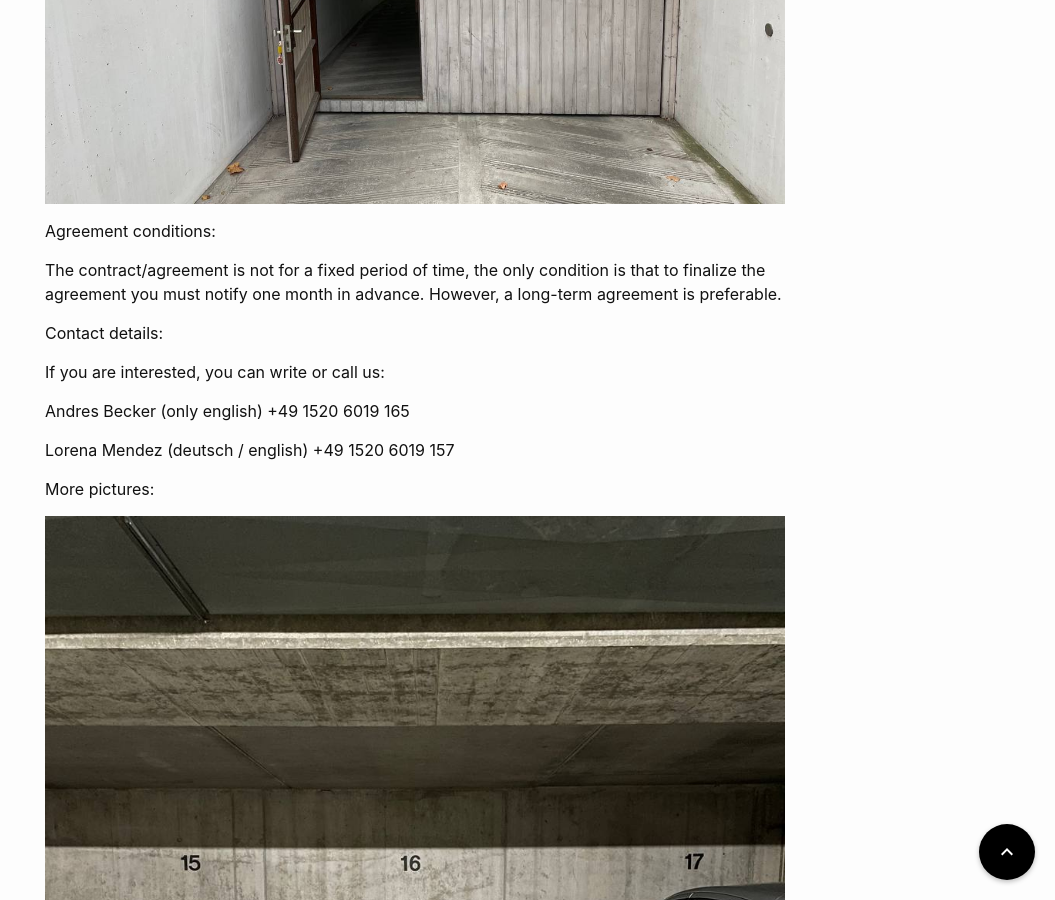
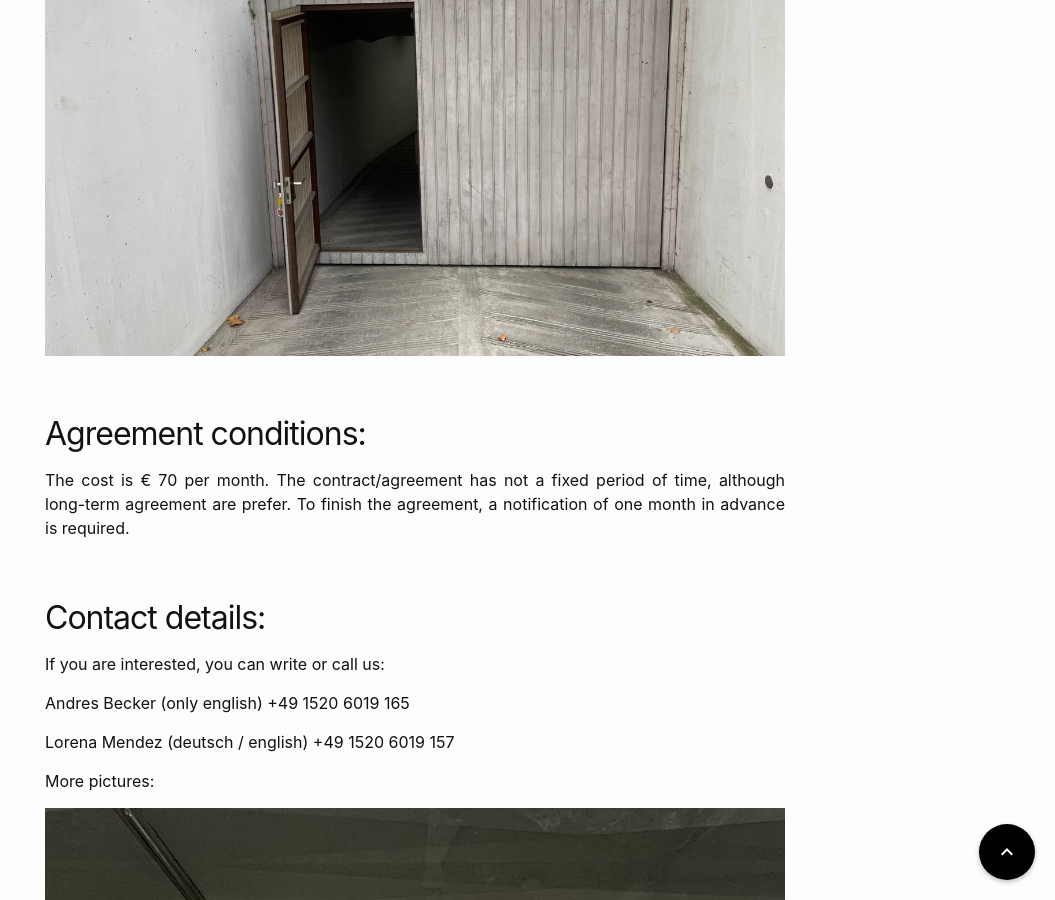
Before and after one commit to andresbecker/andresbecker.github.io, a Jekyll site: the page built from garage.md, in a window 1280 px wide and 900 px high, scrolled down 6964 px. Shown: the whole window, without its empty margins (225-1280 px from the left). Built offline with Jekyll 4.4.1, drawn with Linux system fonts in a browser that asks for light colours; some of the changed text lies outside the part shown.

Commit message:
format changed and more info added

```diff
--- a/garage.md
+++ b/garage.md
@@ -1,12 +1,10 @@
 ---
 layout: blog_page
-title: Garage for rent
+title: Garage for rent (€ 70 monthly)
 permalink: /others/garage_en.html
 ---
 
-<p style='text-align: justify;'>
-  Location
-</p>
+<h2 class="post-title">Location</h2>
 
 Bingener Str. 32, 80993 München
 
@@ -18,11 +16,12 @@ Google maps <a href="https://goo.gl/maps/YS9DEnYZ4UUDks43A">link</a>.
   <img src="../img/garage/13.jpg" width="100%">
 </p>
 
-The building is between Olympia Einkaufszentrum and Moosacher St.-Martins-Platz. Near <a href="https://goo.gl/maps/WaNeSC8CzUHArkbQ9">REWE</a> and <a href="https://goo.gl/maps/chXPobHw5m5ZgSLY7">Norma</a>.
+<p style='text-align: justify;'>
+  The building is between Olympia Einkaufszentrum and Moosacher St.-Martins-Platz. Near <a href="https://goo.gl/maps/WaNeSC8CzUHArkbQ9">REWE</a> and <a href="https://goo.gl/maps/chXPobHw5m5ZgSLY7">Norma</a>.
 
-<p style='text-align: justify;'>
-  Garage specifications
 </p>
+
+<h2 class="post-title">Garage specifications</h2>
 
 <style type="text/css">
 .tg  {border-collapse:collapse;border-spacing:0;}
@@ -59,7 +58,9 @@ The building is between Olympia Einkaufszentrum and Moosacher St.-Martins-Platz.
   <img src="../img/garage/1.jpg" width="100%">
 </p>
 
-The lowest point is at the garage door
+<p style='text-align: justify;'>
+  The lowest point is at the garage door
+</p>
 
 <style type="text/css">
 .tg  {border-collapse:collapse;border-spacing:0;}
@@ -88,7 +89,9 @@ The lowest point is at the garage door
   <img src="../img/garage/7.jpg" width="100%">
 </p>
 
-The garage is perfect for small-medium cars. However, a cargo van also fits well:
+<p style='text-align: justify;'>
+  The garage is perfect for small-medium cars. However, a cargo van also fits well:
+</p>
 
 <p align="center">
   <img src="../img/garage/eg_1.jpg" width="100%">
@@ -112,23 +115,26 @@ The garage is opened with a key (no wireless control available).
   <img src="../img/garage/11.jpg" width="100%">
 </p>
 
-There is no need to enter the building, since the garage has a small door which can be opened with the same key.
+<p style='text-align: justify;'>
+  There is no need to enter the building, since the garage has a small door which can be opened with the same key.
+</p>
 
 <p align="center">
   <img src="../img/garage/9.jpg" width="100%">
 </p>
 
+<h2 class="post-title">Agreement conditions:</h2>
 
 <p style='text-align: justify;'>
-  Agreement conditions:
+  The cost is € 70 per month.
+  The contract/agreement has not a fixed period of time, although long-term agreement are prefer. To finish the agreement, a notification of one month in advance is required.
 </p>
-The contract/agreement is not for a fixed period of time, the only condition is that to finalize the agreement you must notify one month in advance. However, a long-term agreement is preferable.
+
+<h2 class="post-title">Contact details:</h2>
 
 <p style='text-align: justify;'>
-  Contact details:
+  If you are interested, you can write or call us:
 </p>
-
-If you are interested, you can write or call us:
 
 Andres Becker (only english)
 +49 1520 6019 165
```
